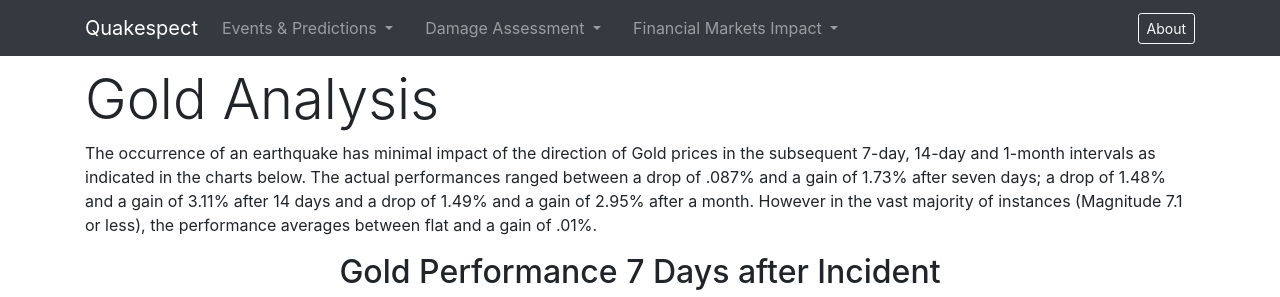
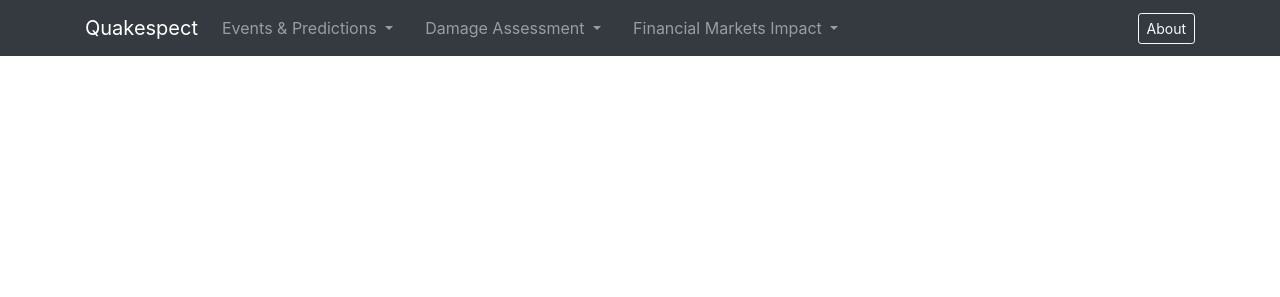
Before and after one commit to labs13-quake-viewer/ds-application, a Flask app: page /gold in a window 1280 px wide. Shown: the top 297 px of the page. Run offline with Flask 3, Linux system fonts and the light colour scheme; some libraries are stand-ins or nearby versions.

Commit message:
Adjusted colors for global theme

```diff
--- a/app/static/css/main.css
+++ b/app/static/css/main.css
@@ -13,3 +13,11 @@ div.card.map-card {
   grid-template-columns: 1fr 1fr;
   left: 50px;
 }
+
+body {
+  color: #fff;
+}
+
+.card {
+  color: #000;
+}
```
